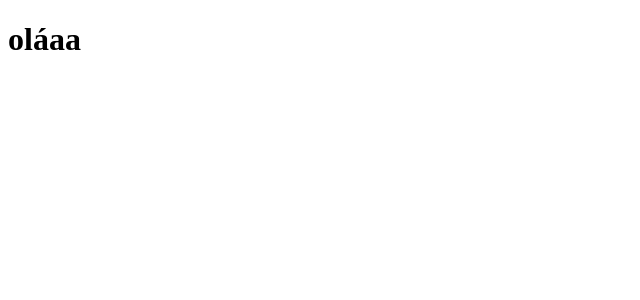
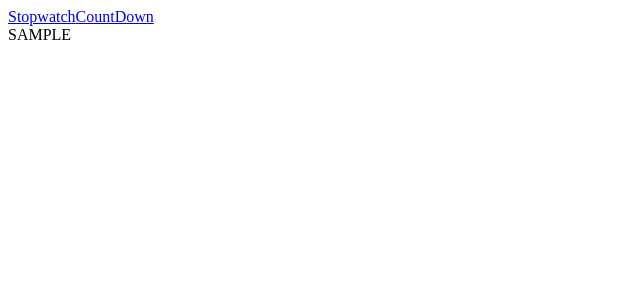
Before and after one commit to lfsmariz/stopWatchReact, a React (Create React App) app: page / in a window 1280 px wide. Shown: the top 300 px of the page, without its empty margins (0-640 px from the left). Built offline with nearby package versions, Linux system fonts and the light colour scheme.

Commit message:
scaffold

```diff
--- /dev/null
+++ b/src/Components/SampleComponent/index.jsx
@@ -0,0 +1,7 @@
+const SampleComponent = () => {
+  return (
+    <div>SAMPLE</div>
+  )
+}
+
+export default SampleComponent
--- /dev/null
+++ b/src/Pages/CountdownPage/index.jsx
@@ -0,0 +1,7 @@
+const CountdownPage = () => {
+  return (
+    <div>countdown</div>
+  )
+}
+
+export default CountdownPage
--- a/src/Pages/SelectPage/index.jsx
+++ b/src/Pages/SelectPage/index.jsx
@@ -1,7 +1,15 @@
+import React from 'react';
+import { Link } from 'react-router-dom';
+import SampleComponent from '../../Components/SampleComponent';
+
 const SelectPage = () => {
   return (
-    <h1>oláaa</h1>
-  )
-}
+    <>
+      <Link to="/stopwatch">Stopwatch</Link>
+      <Link to="/countdown">CountDown</Link>
+      <SampleComponent />
+    </>
+  );
+};
 
-export default SelectPage
+export default SelectPage;
--- /dev/null
+++ b/src/Pages/StopWatchPage/index.jsx
@@ -0,0 +1,7 @@
+const StopwatchPage = () => {
+  return (
+    <div>stopwatch</div>
+  )
+}
+
+export default StopwatchPage
--- a/src/routes.jsx
+++ b/src/routes.jsx
@@ -1,11 +1,15 @@
 import React from 'react';
 import { BrowserRouter, Switch, Route } from 'react-router-dom';
+import CountdownPage from './Pages/CountdownPage';
 import SelectPage from './Pages/SelectPage'
+import StopwatchPage from './Pages/StopWatchPage';
 
 const Routes = () => (
   <BrowserRouter>
     <Switch>
-      <Route exact path="/" component={SelectPage } />
+      <Route exact path="/" component={SelectPage} />
+      <Route path="/stopwatch" component={StopwatchPage} />
+      <Route path="/countdown" component={CountdownPage} />
     </Switch>
   </BrowserRouter>
 );
```
